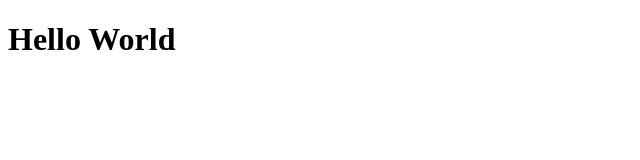
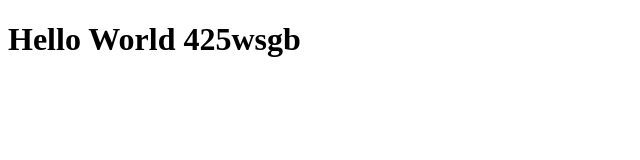
Before and after one commit to MikhaelLay/cth1, a plain HTML site: page index.html in a window 1280 px wide. Shown: the whole page, without its empty margins (0-640 px from the left). Drawn offline with Linux system fonts and the light colour scheme.

Commit message:
ganti hw

```diff
--- a/index.html
+++ b/index.html
@@ -4,6 +4,6 @@
         <title>Test Contoh</title>
         </head>
         <body>
-            <h1>Hello World</h1>
+            <h1>Hello World 425wsgb</h1>
         </body>
 </html>
```
